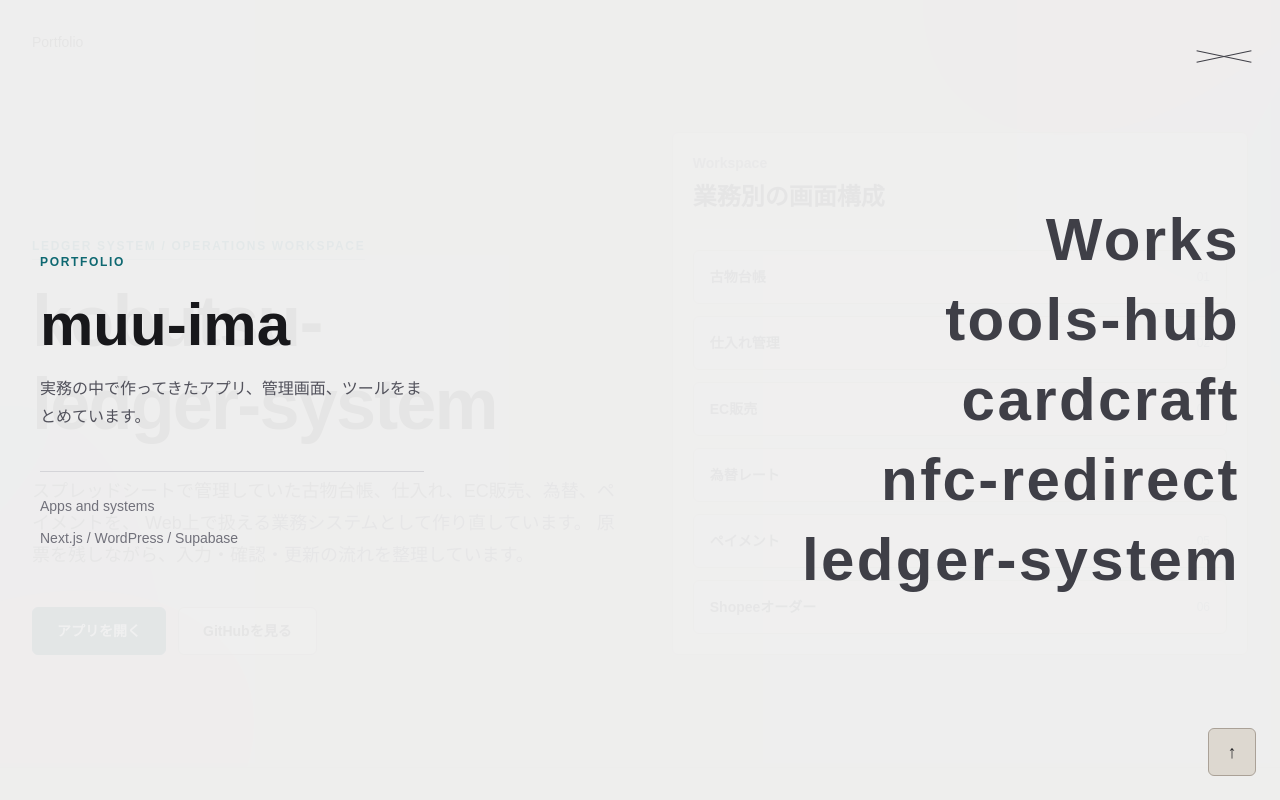
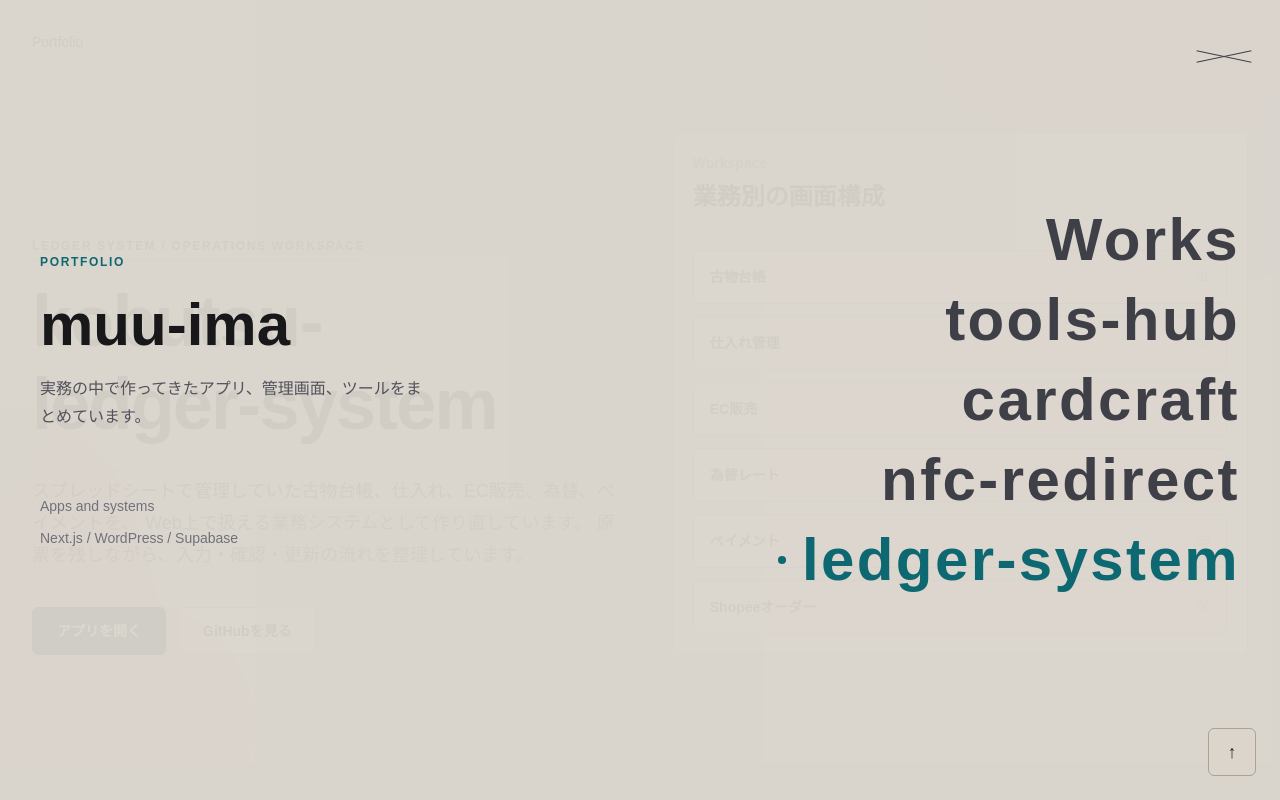
Before and after one commit to muu-ima/portfolio, a Next.js app: page /works/kobutsu-ledger-system in a window 1280 px wide. Both pictures are taken after a click on the button "ナビゲーションを開く". Shown: the top 800 px of the page. Built offline with nearby package versions, Linux system fonts and the light colour scheme; a web font is replaced by a local one.

Commit message:
feat: polish navigation interactions

```diff
--- a/app/components/SideKanaNav.tsx
+++ b/app/components/SideKanaNav.tsx
@@ -1,6 +1,7 @@
 "use client";
 
 import Link from "next/link";
+import { usePathname } from "next/navigation";
 import { useEffect, useState } from "react";
 
 const navItems = [
@@ -13,6 +14,7 @@ const navItems = [
 
 export default function SideKanaNav() {
   const [isOpen, setIsOpen] = useState(false);
+  const pathname = usePathname();
 
   useEffect(() => {
     if (!isOpen) return;
@@ -52,7 +54,7 @@ export default function SideKanaNav() {
       <div
         id="portfolio-navigation"
         aria-hidden={!isOpen}
-        className={`fixed inset-0 z-40 bg-[rgb(240,240,240)]/95 transition duration-300 ${
+        className={`fixed inset-0 z-40 bg-[#dbd5cd]/95 transition duration-300 ${
           isOpen ? "opacity-100" : "pointer-events-none opacity-0"
         }`}
       >
@@ -77,17 +79,30 @@ export default function SideKanaNav() {
           </div>
 
           <div className="grid gap-5 text-right lg:justify-self-end">
-            {navItems.map((item) => (
+            {navItems.map((item) => {
+              const isActive = item.href === "/#works" ? pathname === "/" : pathname === item.href;
+
+              return (
                 <Link
                   key={item.href}
                   href={item.href}
                   onClick={() => setIsOpen(false)}
                   tabIndex={isOpen ? 0 : -1}
-                className="text-4xl font-semibold tracking-[0.04em] text-zinc-700 transition hover:text-[#0e6871] sm:text-6xl"
+                  aria-current={isActive ? "page" : undefined}
+                  className={`group inline-flex items-center justify-end gap-4 text-4xl font-semibold tracking-[0.04em] transition sm:text-6xl ${
+                    isActive ? "text-[#0e6871]" : "text-zinc-700 hover:text-[#0e6871]"
+                  }`}
                 >
+                  <span
+                    aria-hidden="true"
+                    className={`h-2 w-2 rounded-full bg-current transition ${
+                      isActive ? "scale-100 opacity-100" : "scale-0 opacity-0 group-hover:scale-100 group-hover:opacity-60"
+                    }`}
+                  />
                   {item.label}
                 </Link>
-            ))}
+              );
+            })}
           </div>
         </nav>
       </div>
--- a/app/globals.css
+++ b/app/globals.css
@@ -28,6 +28,11 @@ body {
   background: var(--background);
   color: var(--foreground);
   font-family: var(--font-rounded);
+}
+
+a,
+button {
+  -webkit-tap-highlight-color: transparent;
 }
 
 :focus-visible {
@@ -86,6 +91,10 @@ h2 {
   transform: translateY(-2px);
 }
 
+.surface-card-interactive:active {
+  transform: translateY(0) scale(0.995);
+}
+
 .media-frame {
   overflow: hidden;
   border: 1px solid var(--portfolio-line);
@@ -104,6 +113,7 @@ h2 {
 .portfolio-image {
   border: 1px solid rgba(39, 39, 42, 0.12);
   border-radius: calc(var(--portfolio-radius) - 2px);
+  transition: transform 320ms cubic-bezier(0.22, 1, 0.36, 1);
 }
 
 .primary-action,
@@ -145,6 +155,11 @@ h2 {
   background: rgba(255, 255, 255, 0.62);
   border-color: #898178;
   transform: translateY(-1px);
+}
+
+.primary-action:active,
+.secondary-action:active {
+  transform: translateY(0) scale(0.985);
 }
 
 .meta-tag {
@@ -238,6 +253,18 @@ html {
   }
 }
 
+@media (min-width: 640px) {
+  main > section:not(:first-of-type) {
+    padding-block: 5rem;
+  }
+}
+
+@media (hover: hover) {
+  .media-frame button:hover .portfolio-image {
+    transform: scale(1.008);
+  }
+}
+
 @media (prefers-reduced-motion: reduce) {
   html {
     scroll-behavior: auto;
```
Lines whose indentation alone changed are shown as unchanged.
